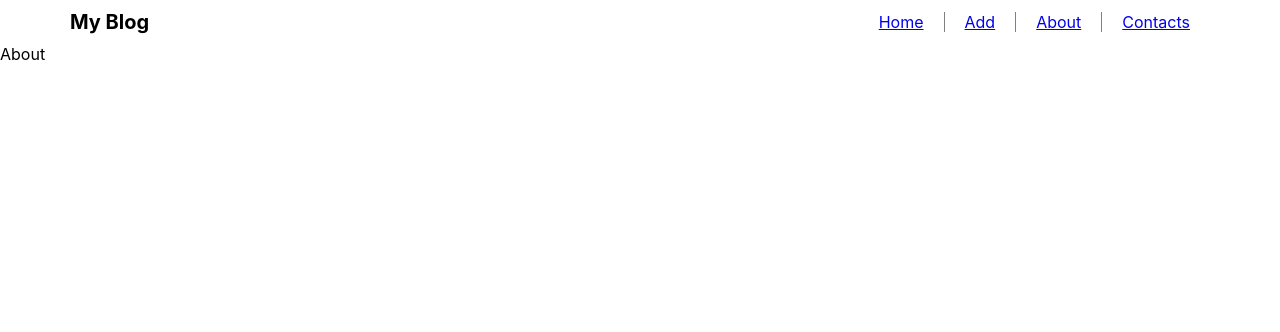
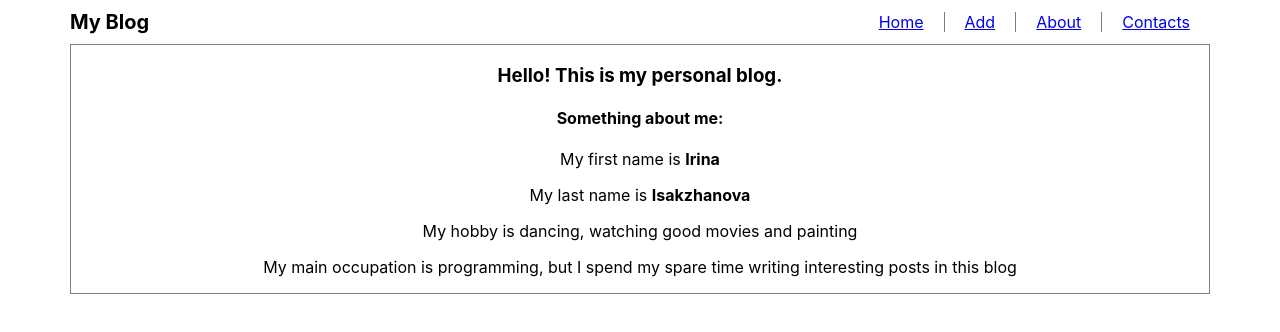
Before and after one commit to iisakjanova/js_group_11_homework_63_irina_isakzhanova, a React (Create React App) app: page /about in a window 1280 px wide. Shown: the top 332 px of the page. Built offline with nearby package versions, Linux system fonts and the light colour scheme; the HTML template or start-up script is replaced by a standard one.

Commit message:
Added data to About and Contacts pages

```diff
--- /dev/null
+++ b/src/containers/AboutPage/AboutPage.css
@@ -0,0 +1,4 @@
+.AboutPage {
+    text-align: center;
+    border: 1px solid grey;
+}
--- a/src/containers/AboutPage/AboutPage.js
+++ b/src/containers/AboutPage/AboutPage.js
@@ -1,10 +1,19 @@
 import React from 'react';
+import './AboutPage.css';
 
 const AboutPage = () => {
     return (
-        <div>
-            About
+        <div className="Container">
+            <div className="AboutPage">
+                <h3>Hello! This is my personal blog.</h3>
+                <h4>Something about me:</h4>
+                <p>My first name is <b>Irina</b></p>
+                <p>My last name is <b>Isakzhanova</b></p>
+                <p>My hobby is dancing, watching good movies and painting</p>
+                <p>My main occupation is programming, but I spend my spare time writing interesting posts in this blog</p>
+            </div>
         </div>
+
     );
 };
 
--- /dev/null
+++ b/src/containers/ContactsPage/ContactsPage.css
@@ -0,0 +1,4 @@
+.ContactsPage {
+    text-align: center;
+    border: 1px solid grey;
+}
--- a/src/containers/ContactsPage/ContactsPage.js
+++ b/src/containers/ContactsPage/ContactsPage.js
@@ -1,9 +1,16 @@
 import React from 'react';
+import './ContactsPage.css';
 
 const ContactsPage = () => {
     return (
-        <div>
-            Contacts
+        <div className="Container">
+            <div className="ContactsPage">
+                <h3>Contacts:</h3>
+                <p>Phone: 0777 20 88 42</p>
+                <p>Email: irina.isakjanova@gmail.com</p>
+                <p>Instagram: @irina_isakjanova</p>
+            </div>
+
         </div>
     );
 };
```
